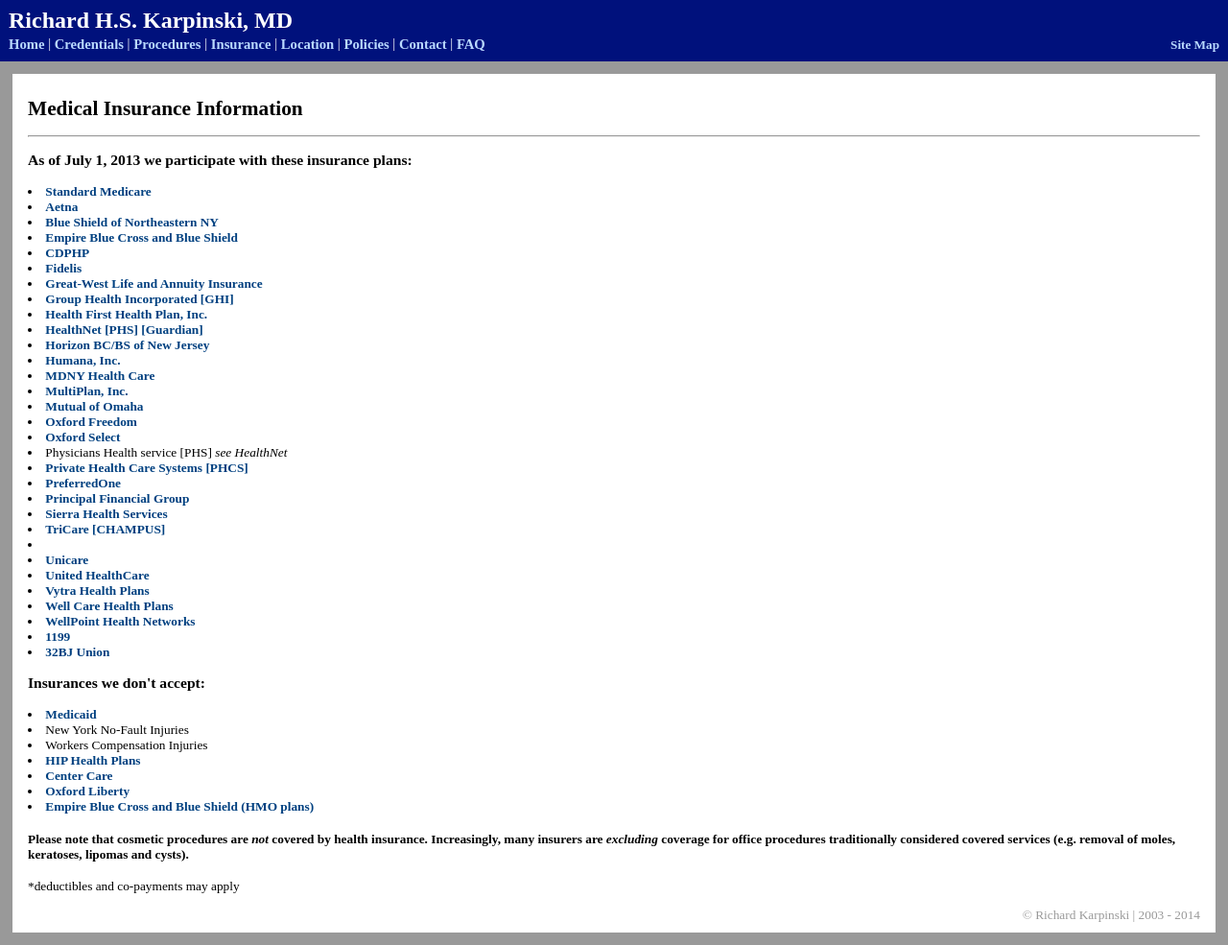
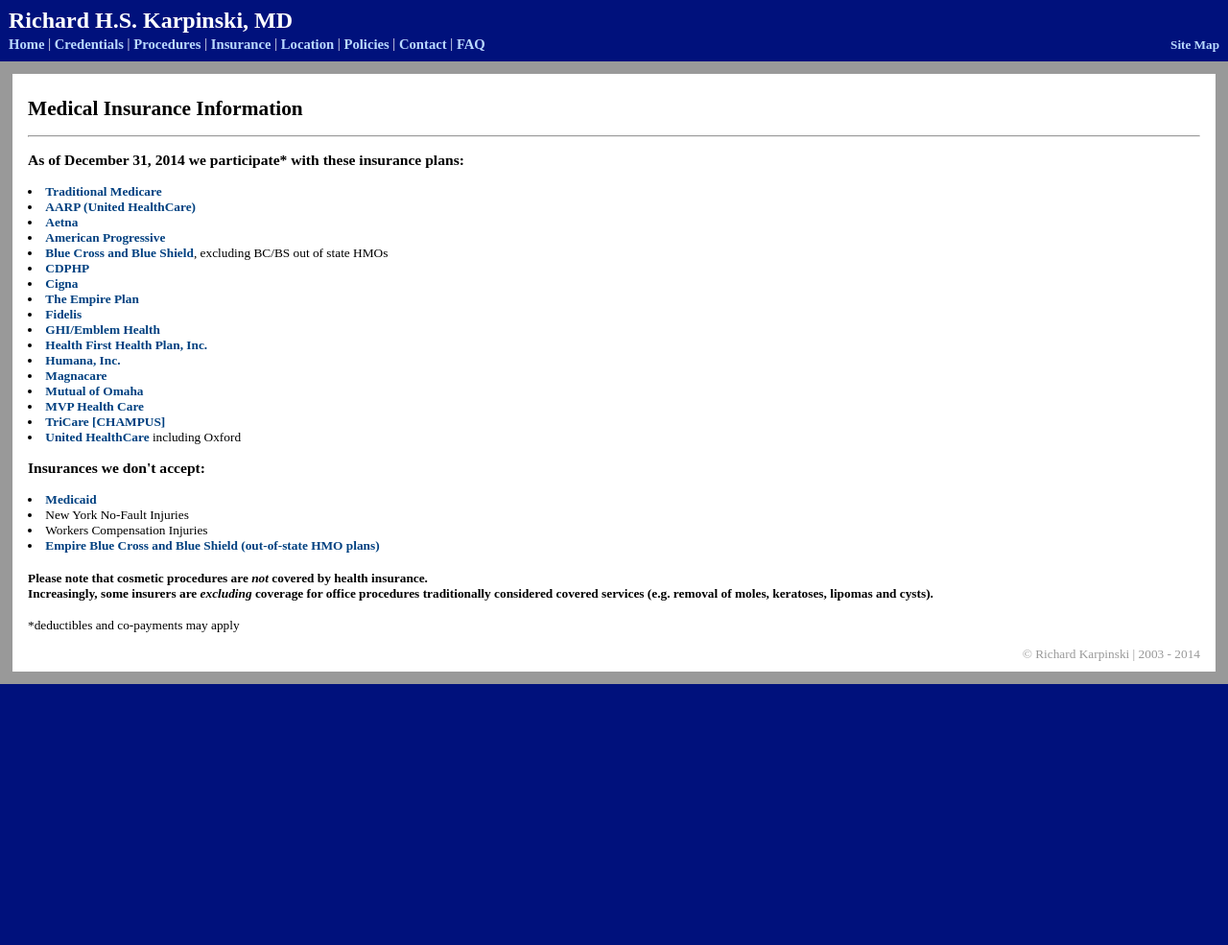
Before and after one commit to RichardKarpinski/richardkarpinski.github.com, a Jekyll site: the page built from insurance.html, in a window 1280 px wide. Shown: the whole page at 96% size. Built offline with Jekyll 4.4.1, drawn with Linux system fonts in a browser that asks for light colours; Markdown is read by kramdown in place of the engine named in the settings; after the commit the page ends 900 px from its top, so only the background shows below that.

Commit message:
Last of the Insurances Accepted Updates

```diff
--- a/credentials.html
+++ b/credentials.html
@@ -38,7 +38,7 @@
 		Fellow of <a href="faq.html#facs">American College of Surgeons</a>,
 	</li>
 	<li>
-		Affiliated with <a href="faq.html#roosevelt">The Roosevelt Hospital</a>, and <a href="faq.html#AMH">Albany Memorial Hospital</a>,
+		Affiliated with <a href="faq.html#roosevelt">The Roosevelt Hospital</a>, and <a href="faq.html#memorial">Albany Memorial Hospital</a>,
 	</li>
 	<li>
 		Faculty Appointment at <a href="faq.html#columbia">Columbia University (P&amp;S)</a>.
--- a/index.html
+++ b/index.html
@@ -10,7 +10,7 @@
 	<img class="image" src="images/headshot.jpg" alt="Dr. Karpinski">
 </p>
 <p>
-	<span class="caps">In an area full of Plastic Surgeons</span> (and people who call themselves Plastic Surgeons), this practice distinguishes itself by personal service, extensive experience, and a commitment to thorough postoperative care.
+	<span class="caps">In a country full of Plastic Surgeons</span> (and people who call themselves Plastic Surgeons), this practice distinguishes itself by personal service, extensive experience, and a commitment to thorough postoperative care.
 </p>
 <p>
 	Because a patient's safety and satisfaction <i>after</i> surgery is our measure of success, a thorough and honest pre-op evaluation is a hallmark of this practice. This means time spent, questions answered, alternative options investigated, and likely outcomes truthfully represented&mdash;whether for closure of a skin cancer defect or for a cosmetic liposuction:
--- a/insurance.html
+++ b/insurance.html
@@ -7,58 +7,62 @@
 <!-- TODO: note that cosmetic surgery is *not* covered by most insurance -->
 <!-- TODO: a few changes done; 14-sep-03-->
 <!-- Medicare
-MagnaCare
-Blue Shield of Northeastern NY
-Aetna
-CDPHP
-Empire Blue Cross Blue Shield
-Empire-UnitedHealthcare
-UnitedHealthcare (which includes Oxford)
-Fidelis
+AARP (although we should get paid by any legitimate medigap in a Medicare patient) XXXXXXXX
+
+AETNA XXXXXXXXX
+American Progressive XXXXXXXXXX
+
+BLUE CROSS BLUE SHIELD (no out-of-state HMO plans)
+
+CDPHP XXXXXXXXX
+
+CIGNA  xxxxxxx
+
+
+The EMPIRE PLAN
+
+FIDELIS  XXXXXX
+GHI XXXXXX
+Magnacare
+MVP
+
+TRICARE/CHAMPUS
+
+UNITED HEALTHCARE (Including Oxford)
+
+MEDICARE
+The only BCBS that you cannot take is an out of state HMO plan, everything else is good.
+You also have contracts with Magnacare, GHI and American Progressive.
+
+I believe we Don't take Medicaid or Workers' Comp.
 Emblem Health/GHI -->
 
-<h3 class="insurance" id="participate">As of July 1, 2013 we participate with these insurance plans:</h3>
+<h3 class="insurance" id="participate">As of December 31, 2014 we participate* with these insurance plans:</h3>
 
-<li><a href="http://www.medicare.gov">Standard Medicare</a></li>
+<li><a href="http://www.medicare.gov">Traditional Medicare</a></li>
+<li><a href="https://www.aarpmedicareplans.com/health-plans/medicare-supplement-plans.html">AARP (United HealthCare)</a></li>
 <li><a href="http://www.aetna.com/individuals-families-health-insurance/index.html">Aetna</a></li>
-<li><a href="https://securews.bsneny.com/web/content/BSNENY_brochure/home/individuals.html">Blue Shield of Northeastern NY</a></li>
-<li><a href="http://www.empireblue.com/home.html">Empire Blue Cross and Blue Shield</a></li>
+<li><a href="http://www.universalamericaninsuranceplans.com/companies/american-progressive/">American Progressive</a></li>
+<li><a href="http://www.bcbs.com">Blue Cross and Blue Shield</a>, excluding BC/BS out of state HMOs</li>
 <li><a href="http://www.cdphp.com/Members">CDPHP</a></li>
-<li><a href="http://www.fideliscareny.org/healthplans.html">Fidelis</a></li>
-<li><a href="http://www.gwla.com">Great-West Life and Annuity Insurance</a></li>
-<li><a href="http://www.ghi.com">Group Health Incorporated [GHI]</a></li>
+<li><a href="http://www.cigna.com">Cigna</a></li>
+<li><a href="http://www.empireplanproviders.com">The Empire Plan</a></li>
+<li><a href="http://www.fideliscare.org">Fidelis</a></li>
+<li><a href="http://www.emblemhealth.com">GHI/Emblem Health</a></li>
 <li><a href="http://www.health-first.org/health_plans">Health First Health Plan, Inc.</a></li>
-<li><a href="http://www.health.net/" TARGET="_self">HealthNet [PHS] [Guardian]</a></li>
-<li><a href="http://www.horizon-bcbsnj.com/index.asp">Horizon BC/BS of New Jersey</a></li>
 <li><a href="http://www.humana.com">Humana, Inc.</a></li>
-<li><a href="http://www.studio-upstairs.com/images/web/mdny/index.htm">MDNY Health Care</a></li>
-<li><a href="http://www.multiplan.com">MultiPlan, Inc.</a></li>
-<li><a href="http://www.mutualofomaha.com/employers/products/health_insurance/index.html">Mutual of Omaha</a></li>
-<li><a href="http://www.oxhp.com">Oxford Freedom</a></li>
-<li><a href="http://www.oxhp.com">Oxford Select</a></li>
-<li>Physicians Health service [PHS] <I>see HealthNet</I></li>
-<li><a href="http://www.phcs.com">Private Health Care Systems [PHCS]</a></li>
-<li><a href="http://www.preferredone.com">PreferredOne</a></li>
-<li><a href="http://www.principal.com">Principal Financial Group</a></li>
-<li><a href="http://www.sierrahealth.com">Sierra Health Services</a></li>
-<li><a href="http://www.tricare.osd.mil">TriCare [CHAMPUS]</a><li>
-<li><a href="http://www.unicare.com">Unicare</a></li>
-<li><a href="http://www.unitedhealthcare.com">United HealthCare</a></li>
-<li><a href="http://www.vytra.com">Vytra Health Plans</a></li>
-<li><a href="http://www.wellcare.com">Well Care Health Plans</a></li>
-<li><a href="http://www.wellpoint.com">WellPoint Health Networks</a></li>
-<li><a href="http://www.1199nbf.com/pension/pension1.html">1199</a></li>
-<li><a href="http://www.seiu32bj.org/mb/hd/healthcent.asp">32BJ Union</a></li>
+<li><a href="http://www.magnacare.com/default.aspx">Magnacare</a></li>
+<li><a href="http://www.mutualofomaha.com/medicare-supplement-insurance/learn/medicare-supplement-basics/">Mutual of Omaha</a></li>
+<li><a href="https://swp.mvphealthcare.com/wps/portal/mvp/home/!ut/p/b1/04_Sj9CPykssy0xPLMnMz0vMAfGjzOJDTQ2CnZwMHQ0s3N3NDDz9XDy9vTwMjPyNzIEKIoEKDHAARwNC-v088nNT9QtyI8oBGot8Og!!/dl4/d5/L2dBISEvZ0FBIS9nQSEh/">MVP Health Care</a></li>
+<li><a href="http://www.tricare.mil">TriCare [CHAMPUS]</a></li>
+<li><a href="http://www.unitedhealthcare.com">United HealthCare</a> including Oxford</li>
 
 <h3 class="insurance" id="noaccept">Insurances we don't accept:</h3>
 <li><a href="http://www.health.state.ny.us/nysdoh/medicaid/medicaid.htm">Medicaid</a></li>
 <li>New York No-Fault Injuries</li>
 <li>Workers Compensation Injuries</li>
-<li><a href="http://www.hipusa.com">HIP Health Plans</a></li>
-<li><a href="http://www.centercare.org/noflash.htm">Center Care</a></li>
-<li><a href="http://www.oxhp.com">Oxford Liberty</a></li>
-<li><a href="http://www. blue.com/index.shtml">Empire Blue Cross and Blue Shield (HMO plans)</a></li>
+<li><a href="http://www.bcbs.com">Empire Blue Cross and Blue Shield (out-of-state HMO plans)</a></li>
 
-<h4>Please note that cosmetic procedures are <I>not</I> covered by health insurance. Increasingly, many insurers are <I>excluding</I> coverage for office procedures traditionally considered covered services (e.g. removal of moles, keratoses, lipomas and cysts).</h4>
+<h4>Please note that cosmetic procedures are <I>not</I> covered by health insurance.<br>Increasingly, some insurers are <I>excluding</I> coverage for office procedures traditionally considered covered services (e.g. removal of moles, keratoses, lipomas and cysts).</h4>
 
 <p>*deductibles and co-payments may apply</p>
--- a/procedures.html
+++ b/procedures.html
@@ -38,7 +38,7 @@
 	Reconstruction after Skin Cancer Removal
 </h3>
 <ul>
-	<li><a href="http://www.nlm.nih.gov/medlineplus/ency/article/002982.htm">skin grfats</a>
+	<li><a href="http://www.nlm.nih.gov/medlineplus/ency/article/002982.htm">skin grafts</a>
 	</li>
 	<li>
 		<a href="http://en.wikipedia.org/wiki/Flap_(surgery)">local flaps</a>
```
Also changed, not shown: faq.html (+4 -7 lines).
